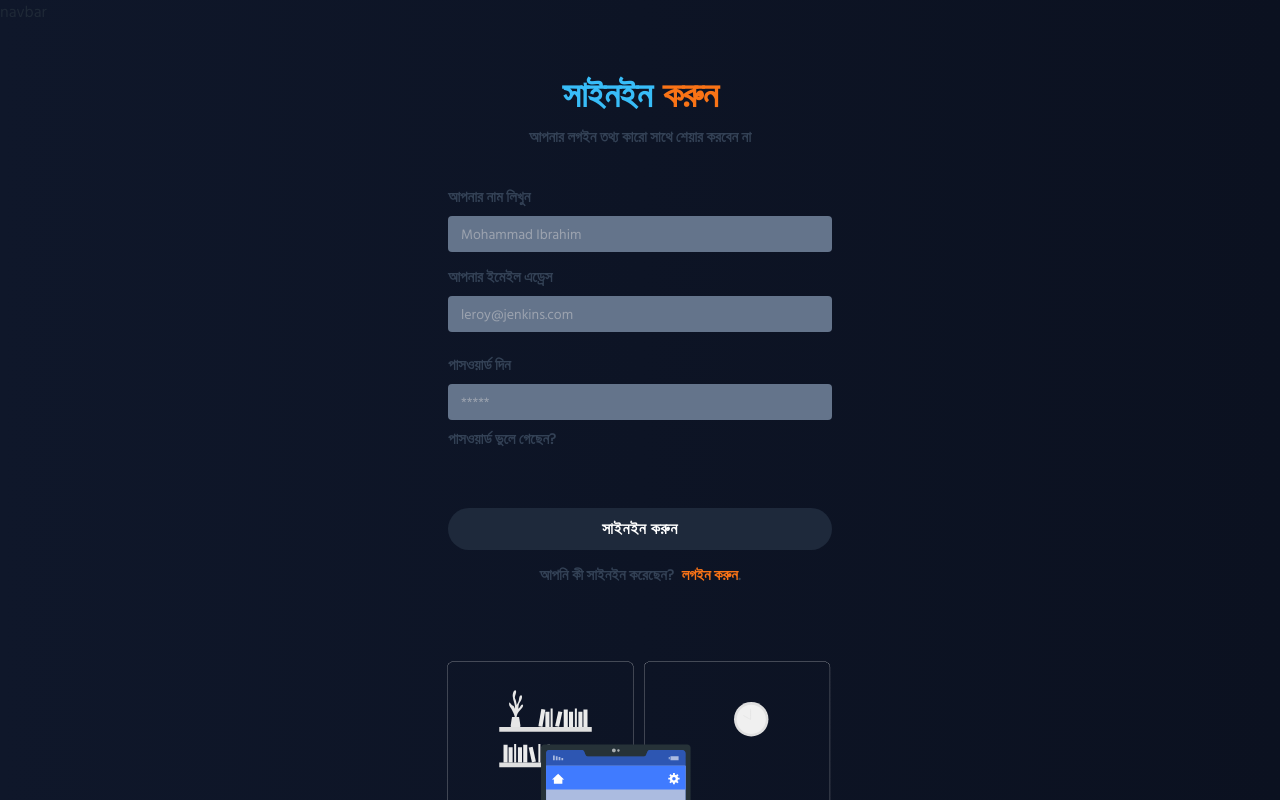
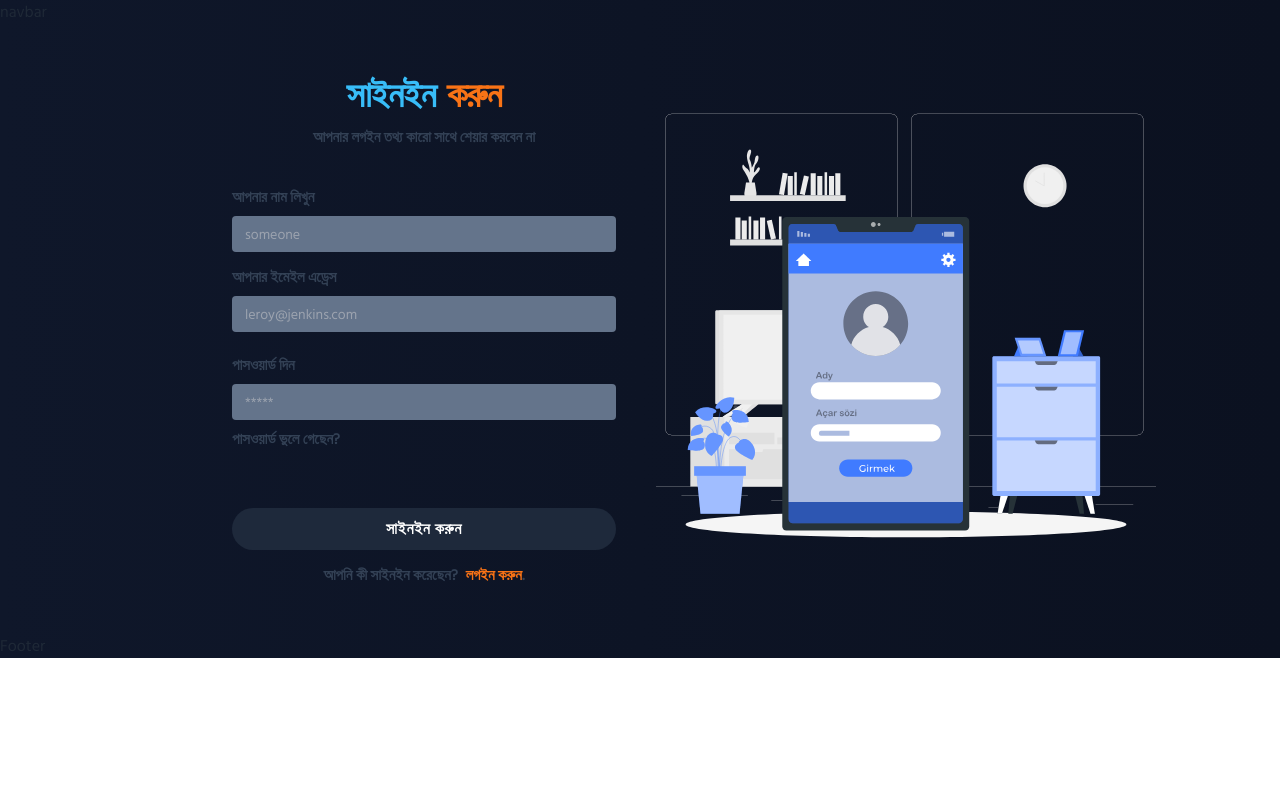
Before and after one commit to mohammadibrahiim1/rsit-institute, a React (Create React App) app: page /signup in a window 1280 px wide. Shown: the top 800 px of the page. Built offline with nearby package versions, Linux system fonts and the light colour scheme.

Commit message:
sign up page design done

```diff
--- a/public/index.html
+++ b/public/index.html
@@ -31,7 +31,7 @@
       work correctly both with client-side routing and a non-root public URL.
       Learn how to configure a non-root public URL by running `npm run build`.
     -->
-    <title>React App</title>
+    <title>RS IT</title>
   </head>
   <body>
     <noscript>You need to enable JavaScript to run this app.</noscript>
--- a/src/Pages/SignUp/SignUp.css
+++ b/src/Pages/SignUp/SignUp.css
@@ -39,6 +39,13 @@
   width: 30vw;
   margin: 0 auto;
 }
+.signUp-container {
+  display: flex;
+  justify-content: space-around;
+  align-items: center;
+  width: 70%;
+  margin: 0 auto;
+}
 
 .signIn-footer .button {
   width: 30vw;
--- a/src/Pages/SignUp/SignUp.jsx
+++ b/src/Pages/SignUp/SignUp.jsx
@@ -43,7 +43,7 @@ const SignUp = () => {
                     type="name"
                     name="name"
                     id="name"
-                    placeholder="Mohammad Ibrahim"
+                    placeholder="someone"
                     className=" px-3 py-1 border rounded-md dark:border-gray-700 dark:bg-gray-900 dark:text-gray-100 input"
                   />
                 </div>
@@ -111,7 +111,7 @@ const SignUp = () => {
         </section>
         <section>
           <div>
-            <Lottie options={defaultOptions} height={400} width={400} />
+            <Lottie options={defaultOptions} height={500} width={500} />
           </div>
         </section>
       </section>
```
Also changed, not shown: 1 other file (tests, documents, lock files or other folders).
